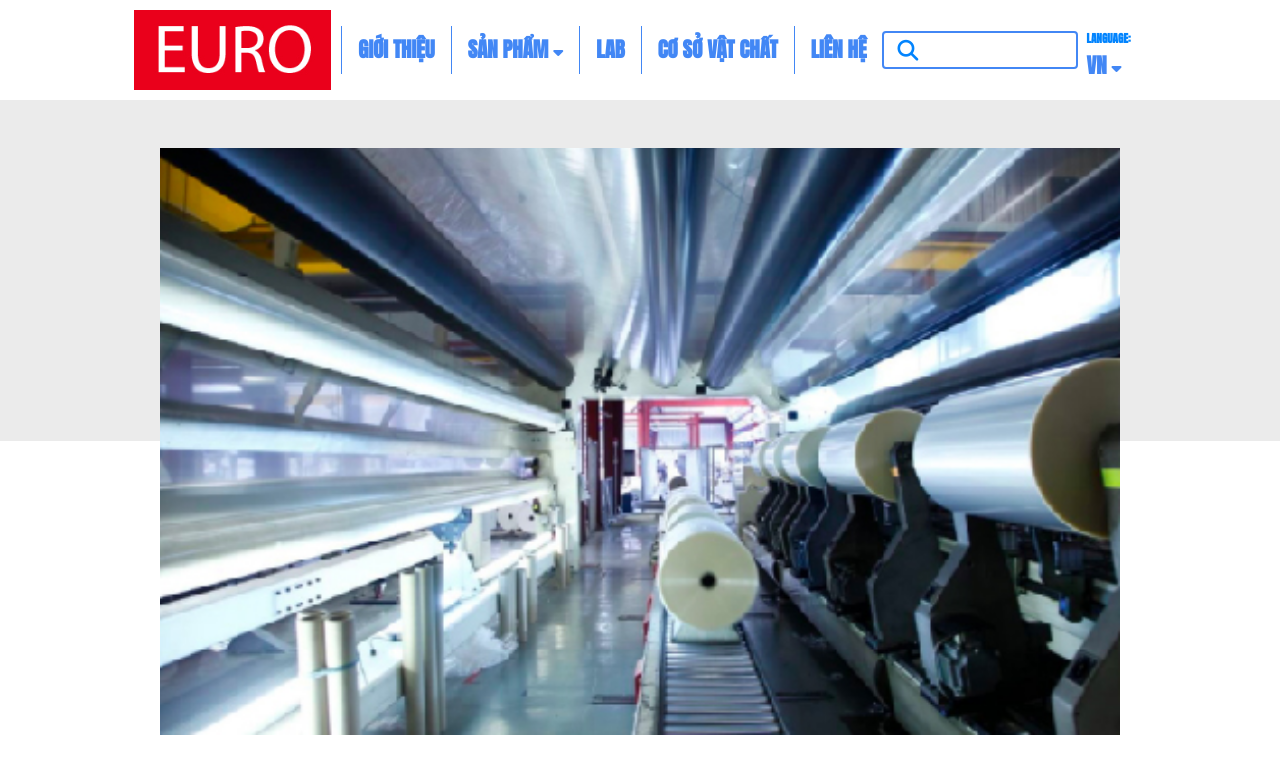
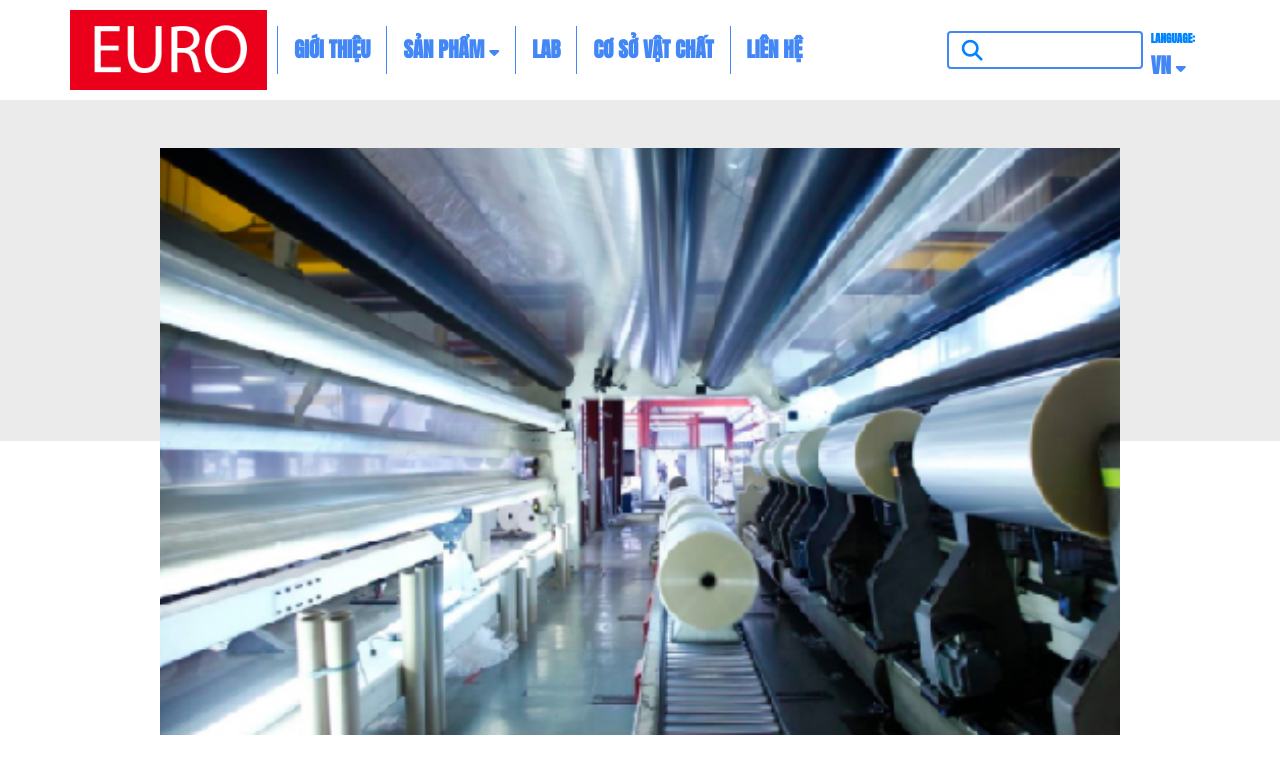
Before and after one commit to mnit016/mnit016.github.io, a PHP site: page / in a window 1280 px wide. Shown: the top 782 px of the page. Run offline with PHP 8.4, Linux system fonts and the light colour scheme; some libraries are stand-ins or nearby versions.

Commit message:
update nav

```diff
--- a/public/css/s.css
+++ b/public/css/s.css
@@ -14,12 +14,6 @@ nav {
   height: 100px;
   width: 100vw;
   background-color: white !important;
-}
-nav .container {
-  max-width: 1600px;
-  display: flex;
-  justify-content: center;
-  align-items: center;
 }
 nav .row {
   display: flex;
--- a/public/css/s.scss
+++ b/public/css/s.scss
@@ -30,12 +30,12 @@ nav {
     background-color: white !important;
 
 
-    .container {
-        max-width: 1600px;
-        display: flex;
-        justify-content: center;
-        align-items: center;
-    }
+    // .container {
+    //     max-width: 1600px;
+    //     display: flex;
+    //     justify-content: center;
+    //     align-items: center;
+    // }
 
     .row {
         display: flex;
```
Also changed, not shown: 1 other file.
